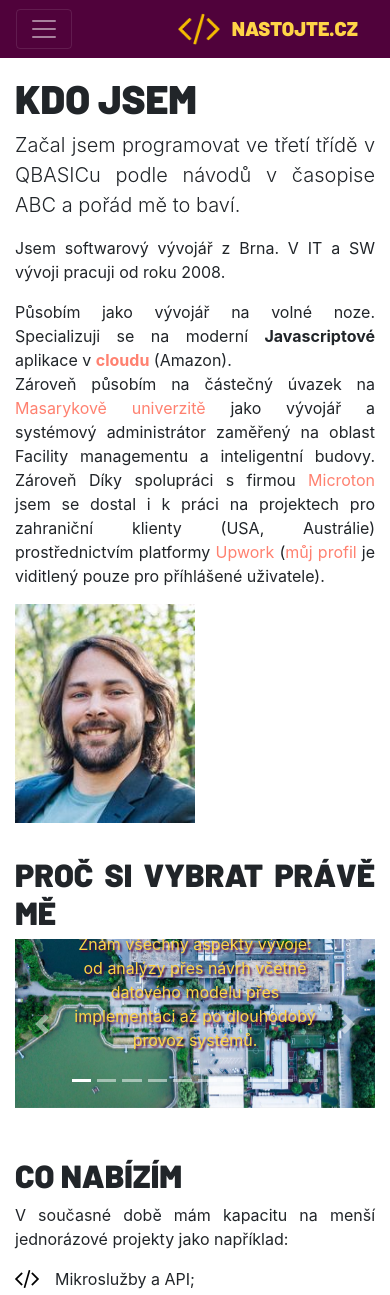
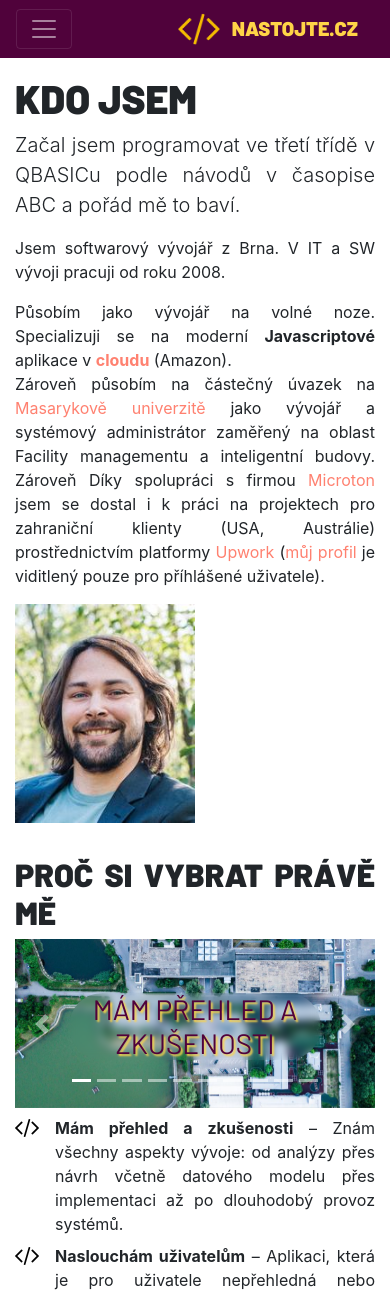
Before and after one commit to oookoook/nastojte-cz, a Vue app: page / in a window 390 px wide. Shown: the top 1295 px of the page. Built offline with nearby package versions, Linux system fonts and the light colour scheme; what vue-resource, vue-timers would draw is missing.

Commit message:
responsive carousel

```diff
--- a/src/AboutMe.vue
+++ b/src/AboutMe.vue
@@ -1,5 +1,5 @@
 <template>
-  <div class="container text-justify" id="content">
+  <b-container class="text-justify" id="content">
     <h1>Kdo jsem</h1>
 
 <!-- https://codepen.io/machal/pen/mqmNyz -->
@@ -144,7 +144,7 @@ tahat vícepráce za to, že chcete dát tlačítko na opačnou stranu, než kam
             <p>Nakonec, o názvu webu si víc můžete přečíst
                 <router-link to="/vonnegut">tady</router-link>.</p>
 
-  </div>
+  </b-container>
 </template>
 
 <script>
--- a/src/AboutVonnegut.vue
+++ b/src/AboutVonnegut.vue
@@ -1,5 +1,5 @@
 <template>
-  <div class="container" id="content">
+  <b-container class="text-justify" id="content">
         <h1>Proč Nastojte.cz?</h1>
 
         <div class="d-flex flex-column flex-md-row mb-3">
@@ -44,7 +44,7 @@
         <p>Přiznám se, že ty výklady ve smyslu <em>běda</em> mě překvapily. Tak to samozřejmě myšleno není.</p>
         <p class="lead">Nastojte.cz si proto překládejte ve smyslu Hleďte.cz.</p>
         <p>Jestli chcete, můžete se teď podívat na to, <router-link to="/">čím se živím</router-link>.</p>
-  </div>
+  </b-container>
 </template>
 
 <script>
--- a/src/ReasonsCarousel.vue
+++ b/src/ReasonsCarousel.vue
@@ -1,4 +1,5 @@
 <template>
+    <b-container class="m-0 p-0">
     <b-carousel
         dark
       id="carousel"
@@ -9,39 +10,46 @@
       background="#ababab"
       img-width="640"
       img-height="480"
-      style="text-shadow: 2px 2px 2px #50023b;"
       @sliding-start="onSlideStart"
       @sliding-end="onSlideEnd"
     >
     <b-carousel-slide v-for="(r,i) in reasons" :key="`r${i}`"
-        :xcaption="r.title"
-        :xtext="r.text"
         :img-src="r.image"
       >
-      <h3 :style="{ color: '#FFD447'}">{{ r.title}}</h3>
-      <p><span :style="{ color: '#FFD447', /* background: '#50023b', padding: '5px 5px 5px 5px' */}">{{r.text}}</span></p>
+      <div :style="{ backdropFilter: 'blur(4px)', borderRadius: '35px', color: r.dark ? '#50023B' : '#FFD447', textShadow: `2px 2px 2px ${r.dark ? '#FFD447': '#50023b'}` }">
+      <h3>{{ r.title}}</h3>
+      <p class="d-none d-md-block"><span>{{r.text}}</span></p>
       <!-- <div :style="{ position: absolute, bottom: 40, right: 40 }">Fotka od <a :href="r.author.link">{{r.author.name}}</a></div> -->
-      </b-carousel-slide>
+        </div>
+    </b-carousel-slide>
     </b-carousel>
+    <ul class="list-unstyled d-block d-md-none">
+        <code-li v-for="(r,i) in reasons" :key="`r${i}`"><b>{{ r.title }}</b> &ndash; {{r.text}}</code-li>
+    </ul>
+    </b-container>
 </template>
 <script>
+import CodeLi from './CodeLi.vue'
+
 export default {
     name: 'ReasonsCarousel',
+    components: {CodeLi},
     props: { authors: Array},
     data() {
         return {
+            showDetail: false,
             slide: 0,
                 sliding: null,
                 reasons: [
                     {
                         image: require('../assets/reasons/experience1.jpg'), author: {name: 'Mark Potterton', link: 'https://unsplash.com/@markpot123' },
-                        title: 'Mám přehled a zkušenosti', text: 'Znám všechny aspekty vývoje: od analýzy přes návrh včetně datového modelu přes implementaci až po dlouhodobý provoz systémů.'},
+                        title: 'Mám přehled a zkušenosti', dark: true, text: 'Znám všechny aspekty vývoje: od analýzy přes návrh včetně datového modelu přes implementaci až po dlouhodobý provoz systémů.'},
                     {
                         image: require('../assets/reasons/users1.jpg'), author: {name: 'Kaleidico', link: 'https://unsplash.com/@kaleidico' },
-                        title: 'Naslouchám uživatelům', text: 'Aplikaci, která je pro uživatele nepřehledná nebo nepohodlná, nebudou používat. To samé platí ve chvíli, kdy její vývoj trvá příliš dlouho. Dokonalý produkt doručený ve chvíli, kdy už není potřeba, je stejně špatný jako nepohodlná a chybami zamořená aplikace, která se navíc nedá udržovat. Požadavky uživatelů a maximální užitek pro ně je pro mě stejně důležitý jako kvalita návrhu a samotného kódu. Tyto věci musí být v rovnováze.'},
+                        title: 'Naslouchám uživatelům', text: 'Aplikaci, která je pro uživatele nepřehledná nebo nepohodlná, nebudou používat. Požadavky uživatelů a maximální užitek pro ně je pro mě stejně důležitý jako kvalita návrhu a samotného kódu.'},
                     {
                         image: require('../assets/reasons/steering1.jpg'), author: {name: 'OC Gonzalez', link: 'https://unsplash.com/@ocvisual' },
-                        title: 'Dodávám kompletní řešení', text: 'Chápu, že dodávka automaticky musí obsahovat i věci, které nejsou explicitně zmíněny v zadání. Můj bývalý šéf říkal, že když si jde koupit auto, také nemusí říkat, že má mít volant.'},
+                        title: 'Dodávám kompletní řešení', dark: false, text: 'Chápu, že dodávka automaticky musí obsahovat i věci, které nejsou explicitně zmíněny v zadání. Můj bývalý šéf říkal, že když si jde koupit auto, také nemusí říkat, že má mít volant.'},
                     {
                         image: require('../assets/reasons/wheel1.jpg'), author: {name: 'Colter Olmstead', link: 'https://unsplash.com/@colterolmstead' },
                         title: 'Nevynalézám kolo', text: 'Věřím, že je důležité do nejvyšší možné míry používat již existující projekty. Tím šetřím vaše peníze.'},
@@ -53,7 +61,7 @@ export default {
                         title: 'Umím říct ne', text: 'Umím odmítnout projekt. Spolupráce musí být výhodná pro obě strany a ne vždy je pro klienta zakázkový vývoj to nejlepší řešení. Když není nutný, směruji klienty k vhodnému krabicovému řešení, které bývá levnější. Také se nepouštím do projektů, na které nemám odbornost.'},
                     {
                         image: require('../assets/reasons/hammer1.jpg'), author: {name: 'Jozsef Hocza', link: 'https://unsplash.com/@hocza' },
-                        title: 'Nemám jen jedno kladívko', text: 'Znám široké spektrum dostupných platforem, jazyků a nástrojů. Cílem je nalézt nástroj, který je nejvhodnější na řešení daného problému, ne snažit se za každou cenu přizpůsobit problém známé technologii.'},
+                        title: 'Nemám jen jedno kladívko', dark: true, text: 'Znám široké spektrum dostupných platforem, jazyků a nástrojů. Cílem je nalézt nástroj, který je nejvhodnější na řešení daného problému, ne snažit se za každou cenu přizpůsobit problém známé technologii.'},
                     {
                         image: require('../assets/reasons/problems1.jpg'), author: {name: 'Sebastian Herrmann', link: 'https://unsplash.com/@officestock' },
                         title: 'Nevytvářím nové problémy', text: 'Snažím se řešit existující problémy, ne vytvářet nové. Jsem přizpůsobivý. Pokud je to aspoň trochu možné, respektuji váš výběr technologií. Pokud chcete napsat plugin do vašeho hepldesk software, nebudu vás převědčovat, že ho máte změnit, protože se v něm pluginy píší příliš složitě.'},
@@ -69,6 +77,9 @@ export default {
         }
     },
     methods: {
+            toggleOverlay(isHovered) {
+                this.showDetail = isHovered;
+            },
             onSlideStart(slide) {
                 this.sliding = true
             },
```
